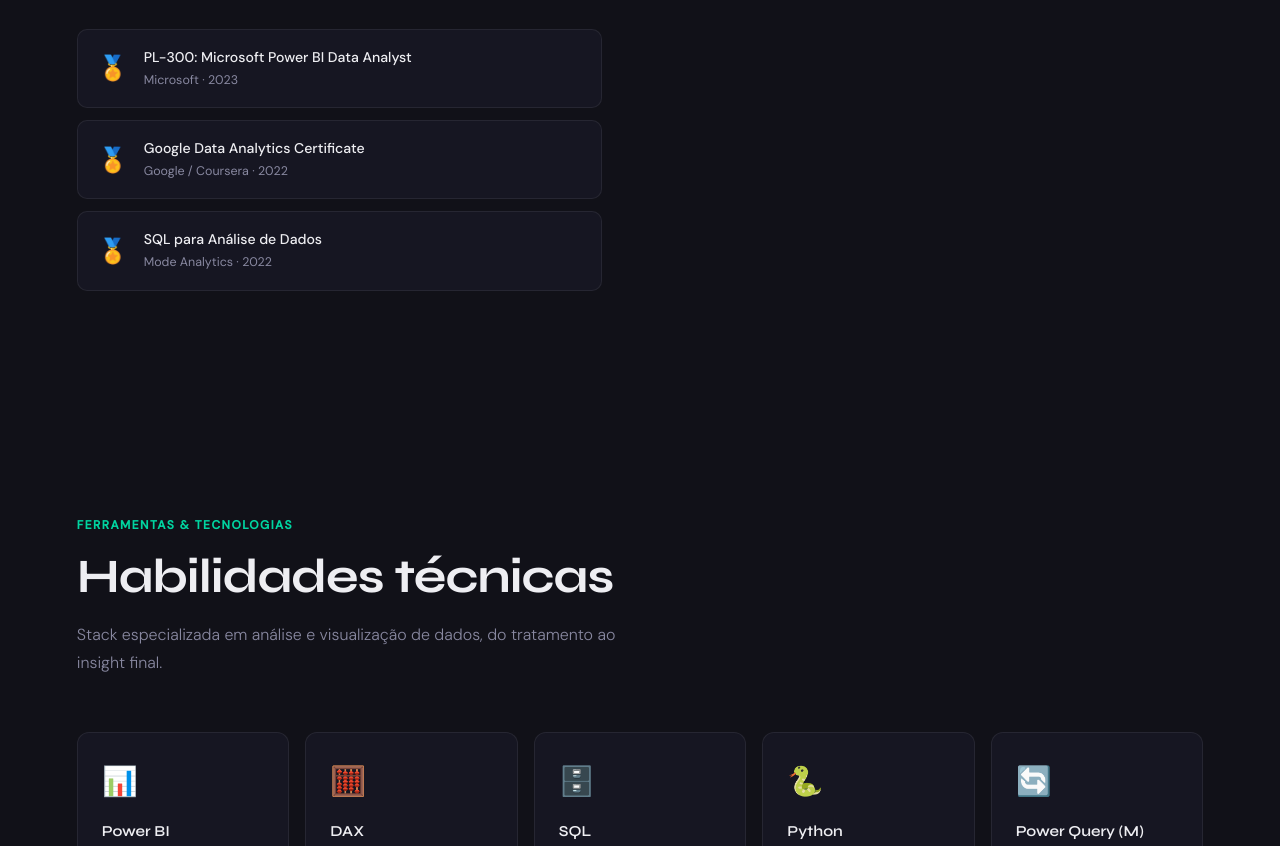
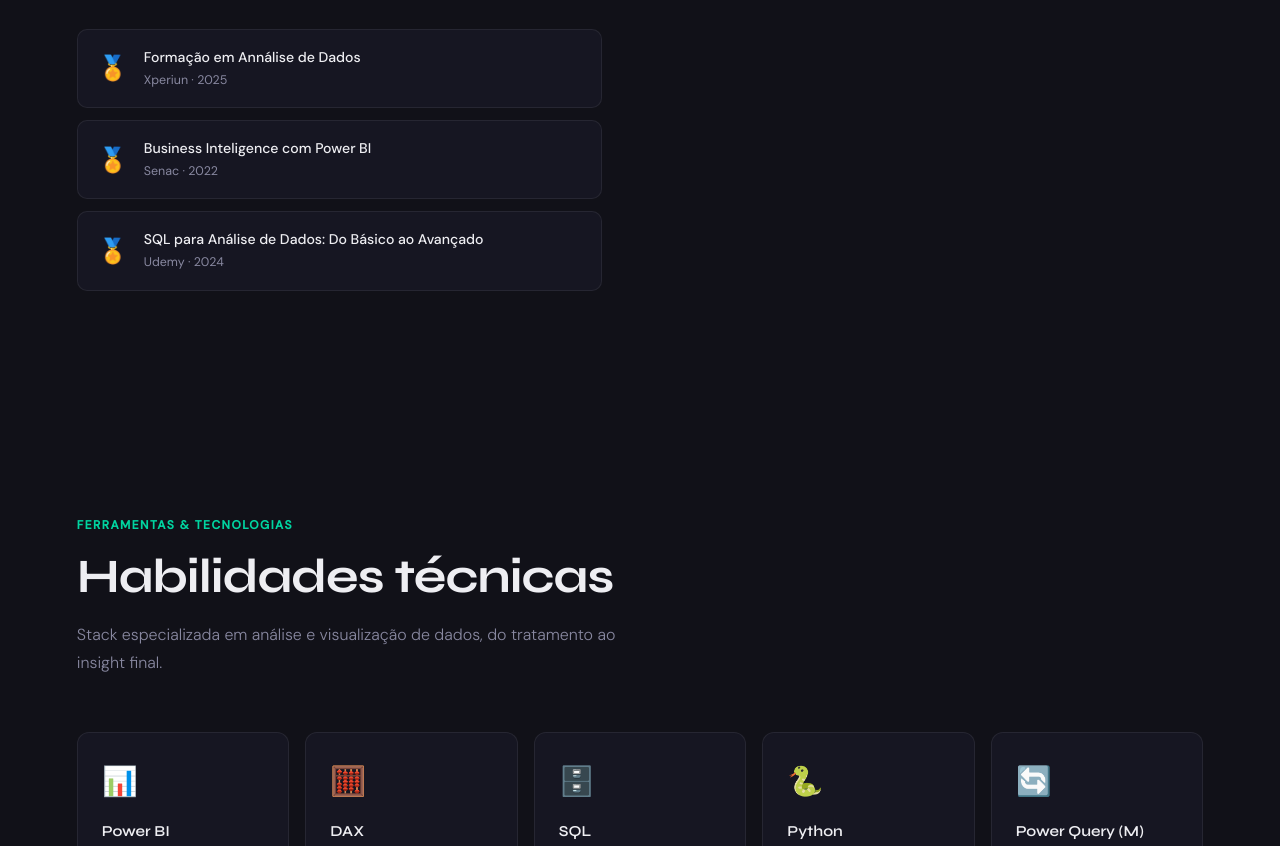
Before and after one commit to israelmagnagoe/Portifolio, a plain HTML site: page index.html in a window 1280 px wide. Shown: the part 1740-2586 px from the top of the page. Drawn offline with Linux system fonts and the light colour scheme.

Commit message:
Update index.html

```diff
--- a/index.html
+++ b/index.html
@@ -546,22 +546,22 @@
           <div class="cert-item">
             <span class="cert-icon">🏅</span>
             <div class="cert-info">
-              <div class="cert-name">PL-300: Microsoft Power BI Data Analyst</div>
-              <div class="cert-org">Microsoft · 2023</div>
+              <div class="cert-name">Formação em Annálise de Dados</div>
+              <div class="cert-org">Xperiun · 2025</div>
             </div>
           </div>
           <div class="cert-item">
             <span class="cert-icon">🏅</span>
             <div class="cert-info">
-              <div class="cert-name">Google Data Analytics Certificate</div>
-              <div class="cert-org">Google / Coursera · 2022</div>
+              <div class="cert-name">Business Inteligence com Power BI</div>
+              <div class="cert-org">Senac · 2022</div>
             </div>
           </div>
           <div class="cert-item">
             <span class="cert-icon">🏅</span>
             <div class="cert-info">
-              <div class="cert-name">SQL para Análise de Dados</div>
-              <div class="cert-org">Mode Analytics · 2022</div>
+              <div class="cert-name">SQL para Análise de Dados: Do Básico ao Avançado</div>
+              <div class="cert-org">Udemy · 2024</div>
             </div>
           </div>
         </div>
```
